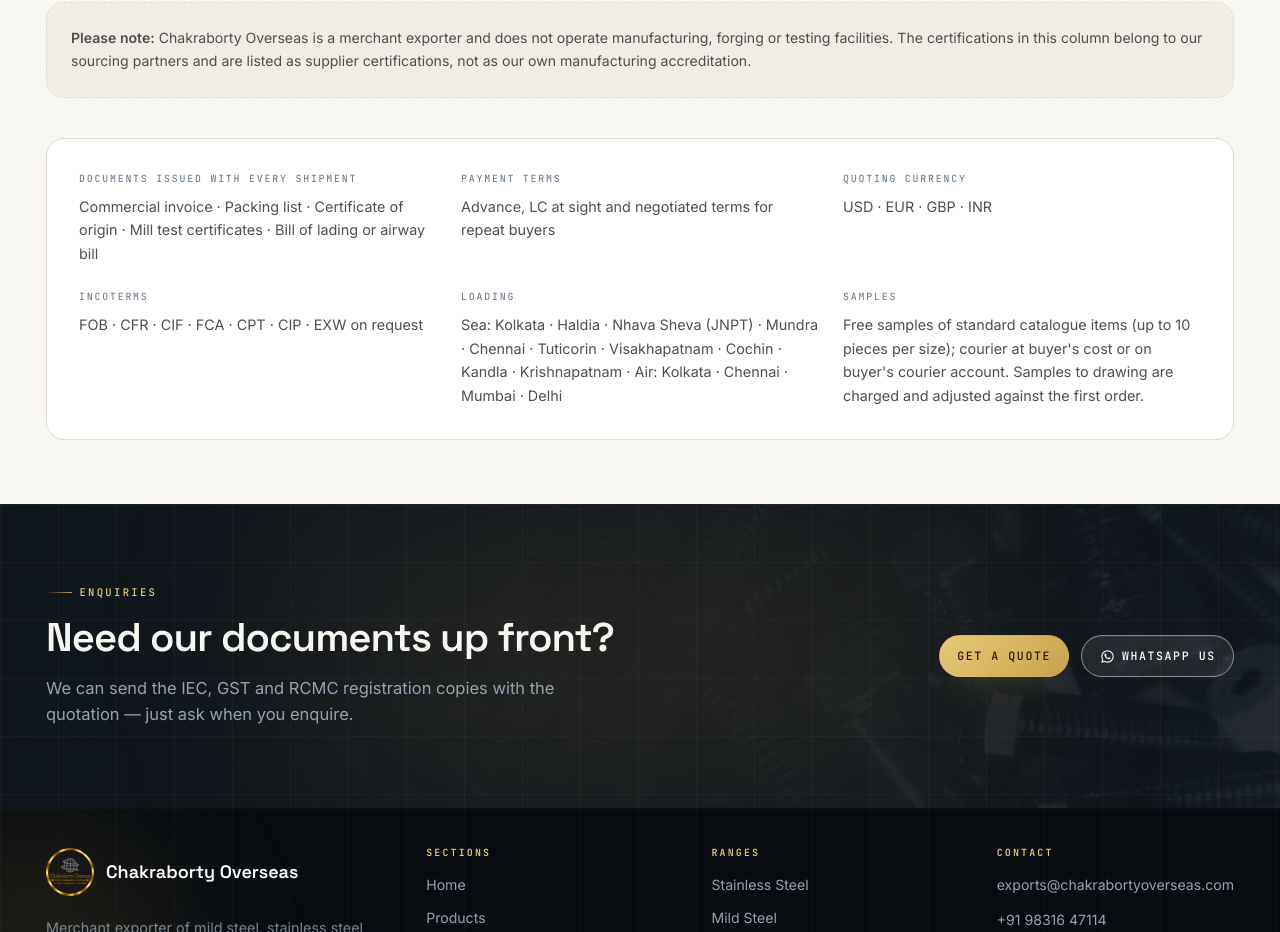
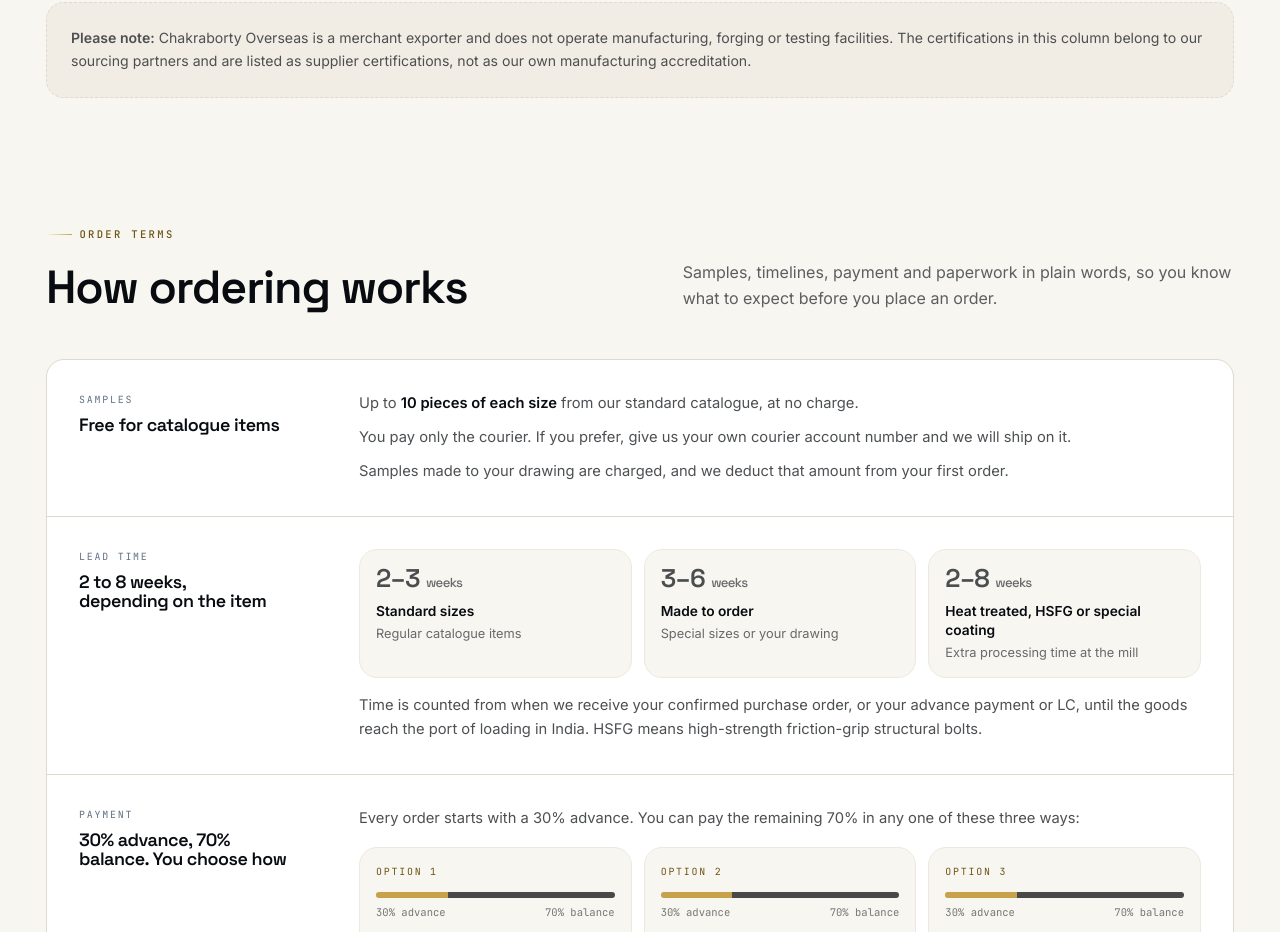
Before and after one commit to iim-marketers/chakraborty-overseas, a Next.js app: page /certifications in a window 1280 px wide. Shown: the part 956-1888 px from the top of the page. Built offline with nearby package versions, Linux system fonts and the light colour scheme.

Commit message:
New order terms added and updated on the website

```diff
--- a/src/app/certifications/page.tsx
+++ b/src/app/certifications/page.tsx
@@ -1,4 +1,5 @@
 import type { Metadata } from "next";
+import { OrderTerms } from "@/components/order-terms";
 import { Reveal } from "@/components/reveal";
 import { CTABand, PageHero } from "@/components/ui";
 import { openGraphBase } from "@/lib/seo";
@@ -138,44 +139,9 @@ export default function CertificationsPage() {
             </p>
           </Reveal>
         </div>
+      </section>
 
-        <div className="shell mt-10">
-          <Reveal>
-            <div className="grid gap-6 rounded-tile border border-line bg-white p-8 sm:grid-cols-2 lg:grid-cols-3">
-              {[
-                [
-                  "Documents issued with every shipment",
-                  "Commercial invoice · Packing list · Certificate of origin · Mill test certificates · Bill of lading or airway bill",
-                ],
-                [
-                  "Payment terms",
-                  "Advance, LC at sight and negotiated terms for repeat buyers",
-                ],
-                ["Quoting currency", "USD · EUR · GBP · INR"],
-                [
-                  "Incoterms",
-                  `${site.incoterms.join(" · ")} · ${site.incotermsOnRequest.join(" and ")} on request`,
-                ],
-                [
-                  "Loading",
-                  `Sea: ${site.contact.ports} · Air: ${site.contact.airports}`,
-                ],
-                [
-                  "Samples",
-                  "Free samples of standard catalogue items (up to 10 pieces per size); courier at buyer's cost or on buyer's courier account. Samples to drawing are charged and adjusted against the first order.",
-                ],
-              ].map(([t, b]) => (
-                <div key={t}>
-                  <p className="spec-label">{t}</p>
-                  <p className="mt-2 text-[0.9rem] leading-relaxed text-ink/72">
-                    {b}
-                  </p>
-                </div>
-              ))}
-            </div>
-          </Reveal>
-        </div>
-      </section>
+      <OrderTerms />
 
       <CTABand
         title="Need our documents up front?"
--- a/src/app/contact/page.tsx
+++ b/src/app/contact/page.tsx
@@ -2,6 +2,7 @@ import type { Metadata } from "next";
 import { Suspense } from "react";
 import { EnquiryForm } from "@/components/enquiry-form";
 import { countries } from "@/lib/countries";
+import { OrderTerms } from "@/components/order-terms";
 import { PageHero } from "@/components/ui";
 import { openGraphBase } from "@/lib/seo";
 import { site } from "@/lib/site";
@@ -133,6 +134,8 @@ export default function ContactPage() {
           </div>
         </div>
       </section>
+
+      <OrderTerms />
     </>
   );
 }
--- /dev/null
+++ b/src/components/order-terms.tsx
@@ -0,0 +1,209 @@
+import type { ReactNode } from "react";
+import { Reveal } from "@/components/reveal";
+import { SectionHead } from "@/components/ui";
+import { site } from "@/lib/site";
+
+const leadTimes = [
+  { weeks: "2–3", label: "Standard sizes", note: "Regular catalogue items" },
+  { weeks: "3–6", label: "Made to order", note: "Special sizes or your drawing" },
+  {
+    weeks: "2–8",
+    label: "Heat treated, HSFG or special coating",
+    note: "Extra processing time at the mill",
+  },
+];
+
+const payments: { balance: string; detail?: string }[] = [
+  {
+    balance: "After we send a scanned copy of the bill of lading",
+    detail:
+      "The bill of lading is the shipping line's receipt. It shows your goods are loaded on the vessel.",
+  },
+  { balance: "Bank to bank" },
+  {
+    balance: "By letter of credit (LC) at sight",
+    detail:
+      "Your bank guarantees the payment and releases it as soon as it receives the shipping documents.",
+  },
+];
+
+const documents = [
+  ["Commercial invoice", "The bill for the goods"],
+  ["Packing list", "What is in each carton, with weights"],
+  ["Certificate of origin", "Shows the goods are made in India"],
+  ["Mill test certificates", "The manufacturer's material and strength test report"],
+  ["Bill of lading or airway bill", "The shipping receipt, by sea or by air"],
+];
+
+function Row({
+  label,
+  summary,
+  children,
+}: {
+  label: string;
+  summary: string;
+  children: ReactNode;
+}) {
+  return (
+    <div className="grid gap-4 bg-white p-6 lg:grid-cols-[minmax(0,15rem)_minmax(0,1fr)] lg:gap-10 lg:p-8">
+      <div>
+        <p className="spec-label">{label}</p>
+        <h3 className="mt-2 font-display text-[1.12rem] font-semibold tracking-tight text-balance">
+          {summary}
+        </h3>
+      </div>
+      <div className="min-w-0 text-[0.92rem] leading-relaxed text-ink/72">
+        {children}
+      </div>
+    </div>
+  );
+}
+
+export function OrderTerms() {
+  return (
+    <section className="py-12 lg:py-16">
+      <div className="shell">
+        <SectionHead
+          eyebrow="Order terms"
+          title="How ordering works"
+          lede="Samples, timelines, payment and paperwork in plain words, so you know what to expect before you place an order."
+        />
+
+        <Reveal>
+          <div className="space-y-px overflow-hidden rounded-tile border border-line bg-line">
+            <Row label="Samples" summary="Free for catalogue items">
+              <ul className="space-y-2.5">
+                <li>
+                  Up to <strong className="font-semibold text-ink">10 pieces of each size</strong>{" "}
+                  from our standard catalogue, at no charge.
+                </li>
+                <li>
+                  You pay only the courier. If you prefer, give us your own
+                  courier account number and we will ship on it.
+                </li>
+                <li>
+                  Samples made to your drawing are charged, and we deduct that
+                  amount from your first order.
+                </li>
+              </ul>
+            </Row>
+
+            <Row label="Lead time" summary="2 to 8 weeks, depending on the item">
+              <div className="grid gap-3 sm:grid-cols-3">
+                {leadTimes.map((t) => (
+                  <div
+                    key={t.label}
+                    className="rounded-tile border border-line-soft bg-ivory p-4"
+                  >
+                    <p className="font-display text-[1.6rem] font-semibold leading-none tracking-tight">
+                      {t.weeks}
+                      <span className="ml-1.5 text-[0.82rem] font-medium text-ink/60">
+                        weeks
+                      </span>
+                    </p>
+                    <p className="mt-2.5 text-[0.86rem] font-semibold leading-snug text-ink">
+                      {t.label}
+                    </p>
+                    <p className="mt-1 text-[0.8rem] leading-snug text-ink/60">
+                      {t.note}
+                    </p>
+                  </div>
+                ))}
+              </div>
+              <p className="mt-4">
+                Time is counted from when we receive your confirmed purchase
+                order, or your advance payment or LC, until the goods reach the
+                port of loading in India. HSFG means high-strength friction-grip
+                structural bolts.
+              </p>
+            </Row>
+
+            <Row label="Payment" summary="30% advance, 70% balance. You choose how">
+              <p>
+                Every order starts with a 30% advance. You can pay the
+                remaining 70% in any one of these three ways:
+              </p>
+              <ol className="mt-4 grid gap-3 lg:grid-cols-3">
+                {payments.map((p, i) => (
+                  <li
+                    key={p.balance}
+                    className="flex flex-col rounded-tile border border-line-soft bg-ivory p-4"
+                  >
+                    <p className="font-mono text-[0.62rem] uppercase tracking-[0.18em] text-gold-ink">
+                      Option {i + 1}
+                    </p>
+                    <div
+                      className="mt-3 flex h-1.5 overflow-hidden rounded-full bg-line"
+                      aria-hidden
+                    >
+                      <span className="w-[30%] bg-gold" />
+                      <span className="w-[70%] bg-ink/70" />
+                    </div>
+                    <p className="mt-1.5 flex justify-between font-mono text-[0.66rem] text-ink/55">
+                      <span>30% advance</span>
+                      <span>70% balance</span>
+                    </p>
+                    <p className="mt-3 text-[0.88rem] font-semibold leading-snug text-ink">
+                      Balance: {p.balance}
+                    </p>
+                    {p.detail && (
+                      <p className="mt-1.5 text-[0.82rem] leading-relaxed text-ink/62">
+                        {p.detail}
+                      </p>
+                    )}
+                  </li>
+                ))}
+              </ol>
+            </Row>
+
+            <Row label="Currency" summary="Quoted in the currency you prefer">
+              <ul className="flex flex-wrap gap-2">
+                {["USD", "EUR", "GBP", "INR"].map((c) => (
+                  <li
+                    key={c}
+                    className="rounded-full border border-line bg-ivory px-3.5 py-1 font-mono text-[0.8rem] text-ink"
+                  >
+                    {c}
+                  </li>
+                ))}
+              </ul>
+              <p className="mt-3">
+                Tell us which one when you enquire. The quotation and invoice
+                will be in that currency.
+              </p>
+            </Row>
+
+            <Row label="Documents" summary="Sent with every shipment">
+              <dl className="divide-y divide-line-soft">
+                {documents.map(([name, meaning]) => (
+                  <div
+                    key={name}
+                    className="grid gap-0.5 py-2.5 first:pt-0 last:pb-0 sm:grid-cols-[minmax(0,14rem)_minmax(0,1fr)] sm:gap-4"
+                  >
+                    <dt className="font-semibold text-ink">{name}</dt>
+                    <dd>{meaning}</dd>
+                  </div>
+                ))}
+              </dl>
+            </Row>
+
+            <Row label="Shipping" summary="Quoted on the Incoterm you need">
+              <p>
+                {site.incoterms.join(", ")}. {site.incotermsOnRequest.join(" and ")}{" "}
+                on request.
+              </p>
+              <p className="mt-2">
+                <span className="font-semibold text-ink">Sea:</span>{" "}
+                {site.contact.ports}
+              </p>
+              <p className="mt-1">
+                <span className="font-semibold text-ink">Air:</span>{" "}
+                {site.contact.airports}
+              </p>
+            </Row>
+          </div>
+        </Reveal>
+      </div>
+    </section>
+  );
+}
```
